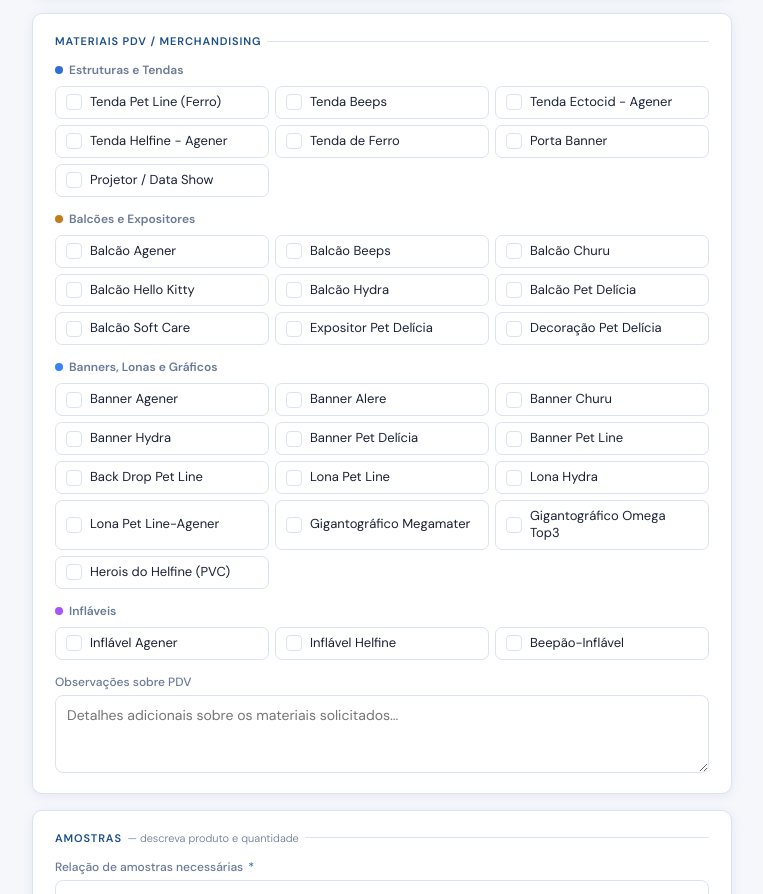
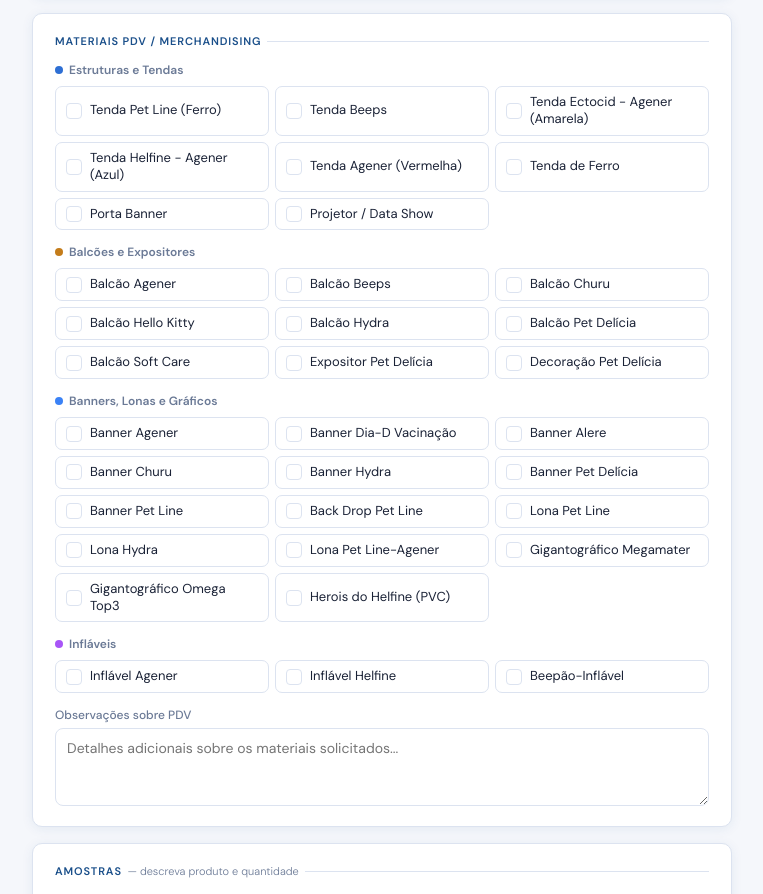
Before and after one commit to marketingpetline-cloude/petline-forms-eventos, a plain HTML site: page index.html in a window 1280 px wide. Shown: the part 875-1769 px from the top of the page, without its empty margins (258-1021 px from the left). Drawn offline with Linux system fonts and the light colour scheme.

Commit message:
Add files via upload

```diff
--- a/index.html
+++ b/index.html
@@ -476,14 +476,19 @@
               <span class="check-label">Tenda Beeps</span>
             </label>
             <label class="check-item">
-              <input type="checkbox" value="Tenda Ectocid - Agener">
+              <input type="checkbox" value="Tenda Ectocid - Agener (Amarela)">
               <span class="check-box"></span>
-              <span class="check-label">Tenda Ectocid - Agener</span>
+              <span class="check-label">Tenda Ectocid - Agener (Amarela)</span>
             </label>
             <label class="check-item">
-              <input type="checkbox" value="Tenda Helfine - Agener">
+              <input type="checkbox" value="Tenda Helfine - Agener (Azul)">
               <span class="check-box"></span>
-              <span class="check-label">Tenda Helfine - Agener</span>
+              <span class="check-label">Tenda Helfine - Agener (Azul)</span>
+            </label>
+            <label class="check-item">
+              <input type="checkbox" value="Tenda Agener (Vermelha)">
+              <span class="check-box"></span>
+              <span class="check-label">Tenda Agener (Vermelha)</span>
             </label>
             <label class="check-item">
               <input type="checkbox" value="Tenda de Ferro">
@@ -566,6 +571,11 @@
               <input type="checkbox" value="Banner Agener">
               <span class="check-box"></span>
               <span class="check-label">Banner Agener</span>
+            </label>
+            <label class="check-item">
+              <input type="checkbox" value="Banner Dia-D Vacinação">
+              <span class="check-box"></span>
+              <span class="check-label">Banner Dia-D Vacinação</span>
             </label>
             <label class="check-item">
               <input type="checkbox" value="Banner Alere">
```
